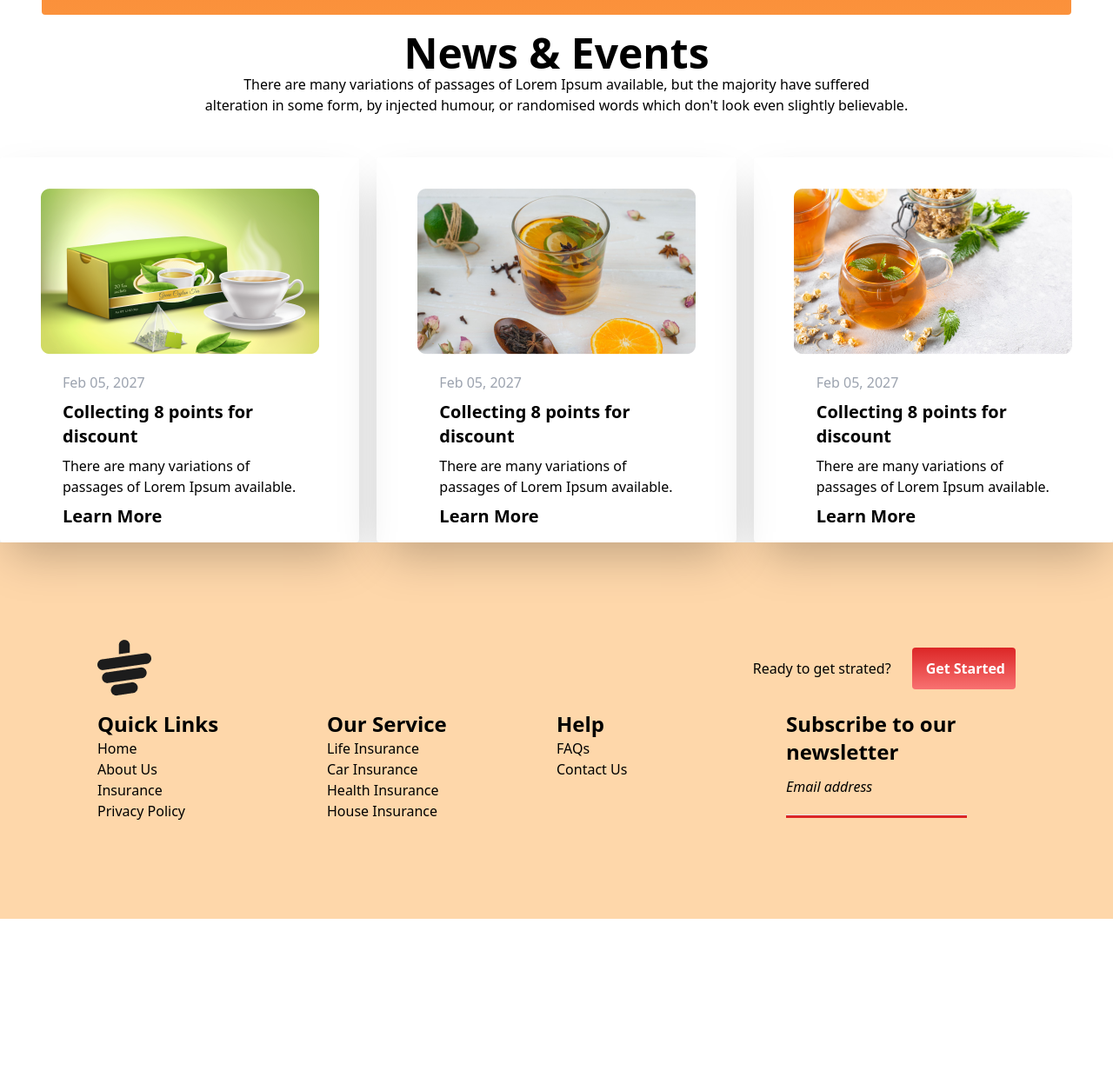
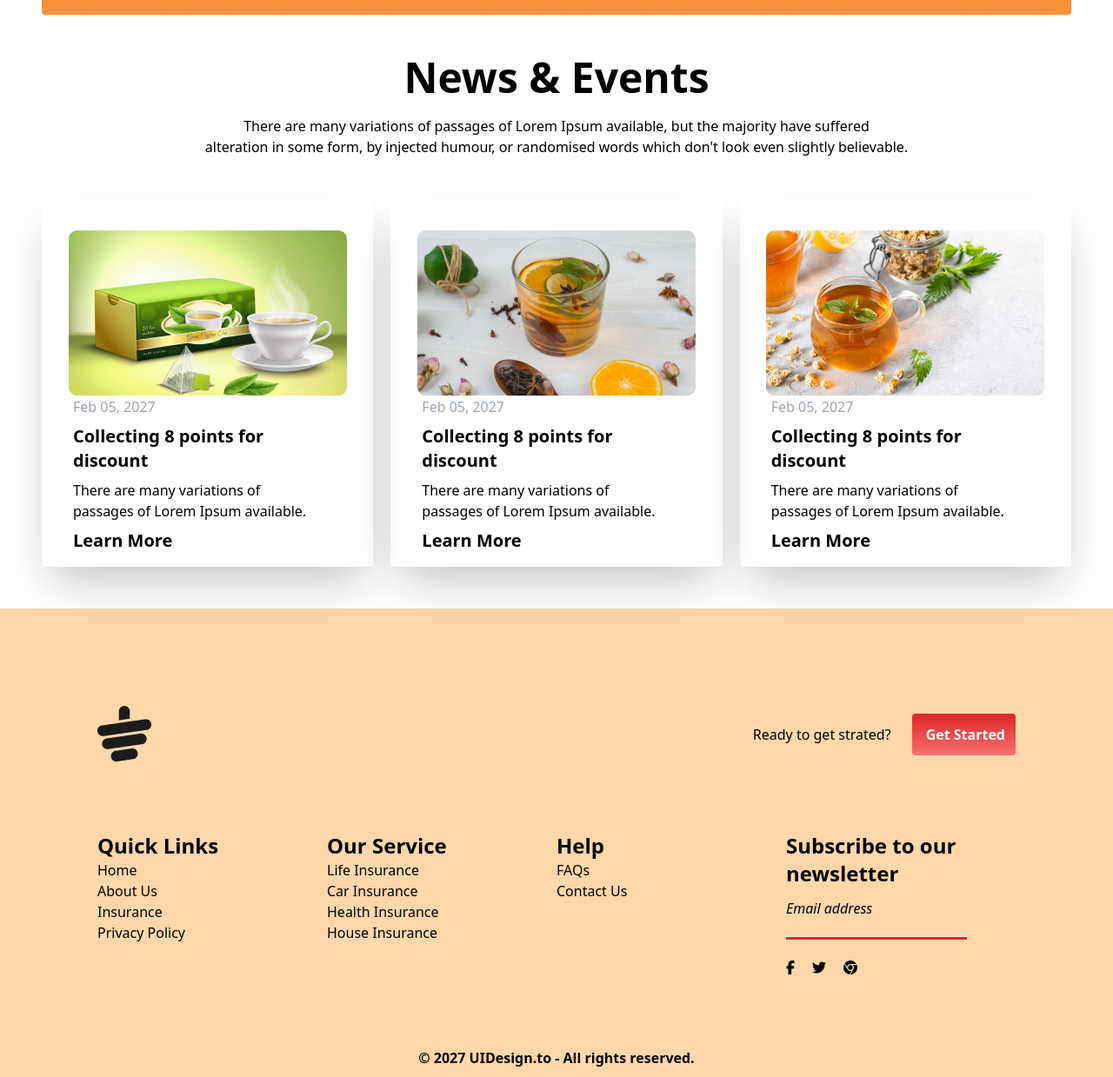
Before and after one commit to uh-shuvo/tea-house, a plain HTML site: page index.html in a window 1280 px wide. Shown: the part 2221-3460 px from the top of the page at 87% size. Before the commit the page ends 3278 px from the top, so only its background shows below. Drawn offline with nearby package versions, Linux system fonts and the light colour scheme.

Commit message:
footer new added

```diff
--- a/index.html
+++ b/index.html
@@ -182,8 +182,8 @@
                 </section>
                 <!-- events  -->
                 <section class="">
-                    <div class="text-center mt-5">
-                        <h1 class="text-5xl font-bold">News & Events</h1>
+                    <div class="text-center mt-12">
+                        <h1 class="text-5xl font-bold mb-5">News & Events</h1>
                         <p>There are many variations of passages of Lorem Ipsum available, but the majority have
                             suffered <br>
                             alteration in some form, by injected humour, or randomised words which don't look even
@@ -191,13 +191,13 @@
                             believable. </p>
                     </div>
                     <!-- card events  -->
-                    <div class="mt-12">
-                        <div class="grid grid-cols-1 md:grid-cols-2 lg:grid-cols-3 gap-5">
+                    <div class="mt-12 mb-12">
+                        <div class="grid grid-cols-1 md:grid-cols-2 lg:grid-cols-3 gap-5 ml-12 mr-12">
                             <div class="shadow-2xl items-center rounded p-4">
                                 <div class="items-center flex justify-center pt-5">
                                     <img src="images/news-1.png" alt="">
                                 </div>
-                                <div class="ml-14 mt-5">
+                                <div class="ml-5">
                                     <p class="text-gray-400">Feb 05, 2027</p>
                                     <h1 class="text-xl font-bold mt-2 mb-2">Collecting 8 points for <br> discount</h1>
                                     <p>There are many variations of <br> passages of Lorem Ipsum available.</p>
@@ -208,7 +208,7 @@
                                 <div class="items-center flex justify-center pt-5">
                                     <img src="images/news-2.png" alt="">
                                 </div>
-                                <div class="ml-14 mt-5">
+                                <div class="ml-5">
                                     <p class="text-gray-400">Feb 05, 2027</p>
                                     <h1 class="text-xl font-bold mt-2 mb-2">Collecting 8 points for <br> discount</h1>
                                     <p>There are many variations of <br> passages of Lorem Ipsum available.</p>
@@ -219,7 +219,7 @@
                                 <div class="items-center flex justify-center pt-5">
                                     <img src="images/news-3.png" alt="">
                                 </div>
-                                <div class="ml-14 mt-5">
+                                <div class="ml-5">
                                     <p class="text-gray-400">Feb 05, 2027</p>
                                     <h1 class="text-xl font-bold mt-2 mb-2">Collecting 8 points for <br> discount</h1>
                                     <p>There are many variations of <br> passages of Lorem Ipsum available.</p>
@@ -246,7 +246,7 @@
             </section>
             <section>
                 <div>
-                    <div class="grid grid-cols-1 md:grid-cols-4 mt-4">
+                    <div class="grid grid-cols-1 md:grid-cols-4 mt-20">
                         <ul>
                             <li class="text-2xl font-bold">Quick Links</li>
                             <li>Home</li>
@@ -255,7 +255,7 @@
                             <li>Privacy Policy</li>
                         </ul>
                         <ul>
-                            <li class="text-2xl font-bold">Our Service</li>
+                            <li class="text-2xl font-bold ">Our Service</li>
                             <li>Life Insurance</li>
                             <li>Car Insurance</li>
                             <li>Health Insurance</li>
@@ -271,12 +271,17 @@
                             <address class="mt-3">Email address</address>
                             <hr class="bg-red-600 w-52 h-1 mt-5">
                             <div>
-
+                                <ul class="flex gap-5 mt-5">
+                                    <li><i class="fa-brands fa-facebook-f"></i></li>
+                                    <li><i class="fa-brands fa-twitter"></i></li>
+                                    <li><i class="fa-brands fa-chrome"></i></li>
+                                </ul>
                             </div>
                         </ul>
                     </div>
                 </div>
             </section>
+            <p class="text-center mt-20 font-semibold">© 2027 UIDesign.to - All rights reserved.</p>
         </footer>
     </body>
 
```
